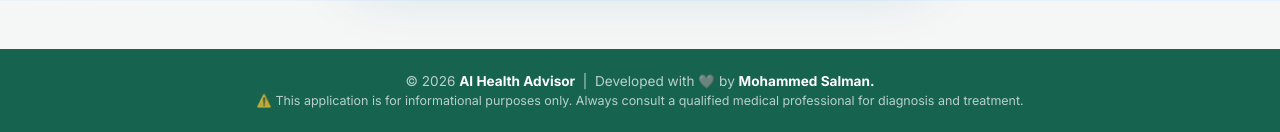
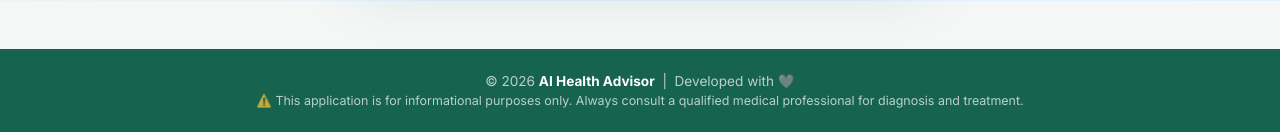
Before and after one commit to salmanmd123/ai_health_advisor, a Django app: page /register/ in a window 1280 px wide. Shown: the part 928-1060 px from the top of the page. Run offline with Django 5.2, Linux system fonts and the light colour scheme.

Commit message:
UI Improvement

```diff
--- a/healthapp/templates/base.html
+++ b/healthapp/templates/base.html
@@ -276,6 +276,7 @@
             <li><a href="{% url 'user_history' %}"><i class="fas fa-history"></i> History</a></li>
             <li><a href="{% url 'user_profile' %}"><i class="fas fa-user"></i> Profile</a></li>
             <li><a href="{% url 'user_logout' %}"><i class="fas fa-sign-out-alt"></i> Logout</a></li>
+
         {% else %}
             <li><a href="{% url 'index' %}"><i class="fas fa-home"></i> Home</a></li>
             <li><a href="{% url 'user_login' %}"><i class="fas fa-sign-in-alt"></i> Login</a></li>
@@ -298,7 +299,7 @@
 {% block content %}{% endblock %}
 
 <footer class="footer">
-    <p>© 2026 <strong>AI Health Advisor</strong> &nbsp;|&nbsp; Developed with 🩶 by <strong>Mohammed Salman.</strong></p>
+    <p>© 2026 <strong>AI Health Advisor</strong> &nbsp;|&nbsp; Developed with 🩶</p>
     <p style="margin-top:4px; font-size:0.78rem;">⚠️ This application is for informational purposes only. Always consult a qualified medical professional for diagnosis and treatment.</p>
 </footer>
 <script>
```
